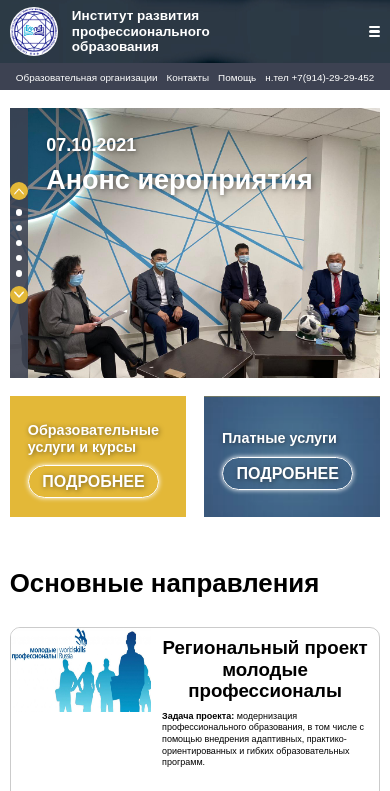
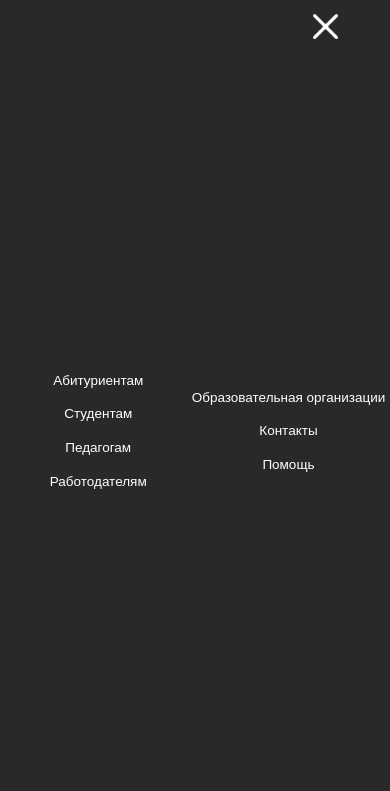
Before and after one commit to AsserB/main-site, a plain HTML site: page index.html in a window 390 px wide. Both pictures are taken after a click on the link 374 px from the left and 31 px from the top of the page. Shown: the top 791 px of the page. Drawn offline with Linux system fonts and the light colour scheme.

Commit message:
Функционла Overley

```diff
--- /dev/null
+++ b/components/overley.scss
@@ -0,0 +1,39 @@
+.overley{
+    position: absolute;
+    background-color: #292929;
+    color: #fff;
+    z-index: 1000;
+    top: 0;
+    left: 0;
+    right: 0;
+    bottom: 0;
+    display: none;
+    align-items: center;
+    justify-content: center;
+}
+
+.menu__list--overley{
+    display: flex;
+    flex-direction: column;
+    align-items: center;
+    margin-left: 5rem;
+    &:first-child{
+        margin-left: 0;
+    }
+}
+
+.menu__item--overley{
+    font-size: 1.5rem;
+    font-weight: 500;
+    margin-top: 2rem;
+}
+
+.overley__close{
+    position: absolute;
+    top: 1.5rem;
+    right: 1.5rem;
+}
+
+.close__icon{
+    width: 40%;
+}
--- a/components/programms.scss
+++ b/components/programms.scss
@@ -2,7 +2,7 @@
     font-size: 2.875rem;
     font-weight: bold;
     color: #000;
-    padding: 4.25rem 0 3.125rem 0;
+    padding: 0 0 3.125rem 0;
     margin: 0;
 }
 
--- a/components/style.scss
+++ b/components/style.scss
@@ -7,6 +7,7 @@
 @import "news";
 @import "button";
 @import "programms";
+@import "overley";
 
 $baseFontSize: 16px;
 
--- a/index.html
+++ b/index.html
@@ -65,11 +65,6 @@
                         <a href="#" class="menu__link--nav">н.тел +7(914)-29-29-452</a>
                     </li>
                 </ul>
-                <a href="#" class="hamburger--nav" id="openOverley">
-                    <span class="hamburger__plank"></span>
-                    <span class="hamburger__plank"></span>
-                    <span class="hamburger__plank"></span>
-                </a>
             </div>
         </div>
     </section>
@@ -313,6 +308,38 @@
     </section>
 
 
+    <div class="overley" id="overleyActive">
+        <div class="overley__close" id="overleyClose">
+            <img src="./img/close.png" alt="" class="close__icon">
+        </div>
+        <ul class="menu__list--overley">
+            <li class="menu__item--overley">
+                <a href="#" class="menu__link--overley">Абитуриентам</a>
+            </li>
+            <li class="menu__item--overley">
+                <a href="#" class="menu__link--overley">Студентам</a>
+            </li>
+            <li class="menu__item--overley">
+                <a href="#" class="menu__link--overley">Педагогам</a>
+            </li>
+            <li class="menu__item--overley">
+                <a href="#" class="menu__link--overley">Работодателям</a>
+            </li>
+        </ul>
+        <ul class="menu__list--overley">
+            <li class="menu__item--overley">
+                <a href="#" class="menu__link--overley">Образовательная организации</a>
+            </li>
+            <li class="menu__item--overley">
+                <a href="#" class="menu__link--overley">Контакты</a>
+            </li>
+            <li class="menu__item--overley">
+                <a href="#" class="menu__link--overley">Помощь</a>
+            </li>
+        </ul>
+    </div>
+
+    <script src="./overley.js"></script>
 </body>
 
 </html>
--- /dev/null
+++ b/overley.js
@@ -0,0 +1,14 @@
+const openButton = document.querySelector("#openOverley")
+const closeButton = document.querySelector("#overleyClose")
+
+
+openButton.addEventListener("click", e =>{
+
+    document.getElementById("overleyActive").style.display = "flex"; //or "none"
+});
+
+
+
+closeButton.addEventListener("click", e =>{
+    document.getElementById("overleyActive").style.display = "none"; //or "none"
+})
```
Also changed, not shown: components/style.css, img/close.png (added), 1 other file.
